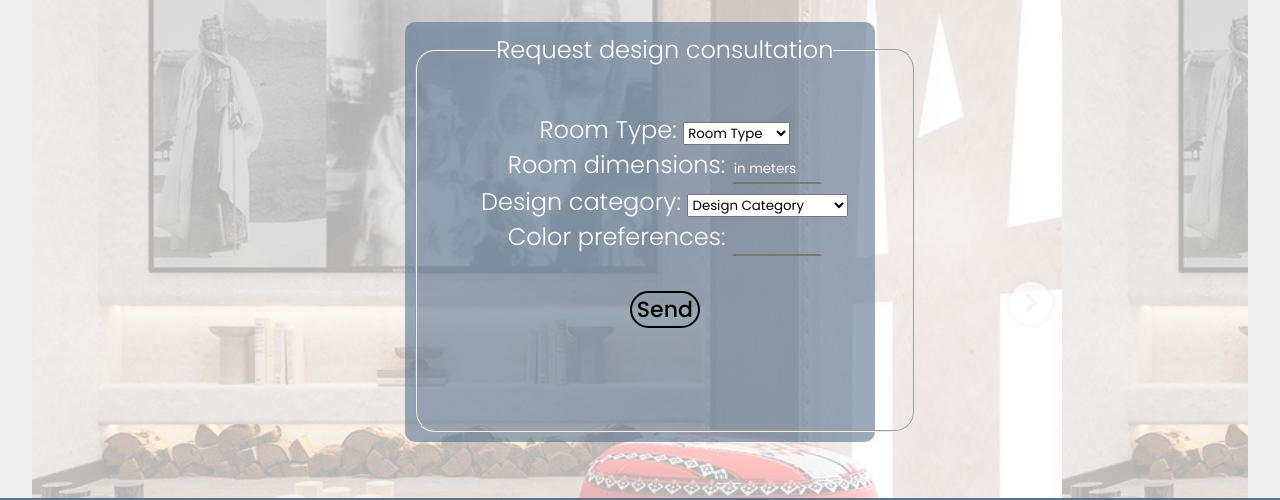
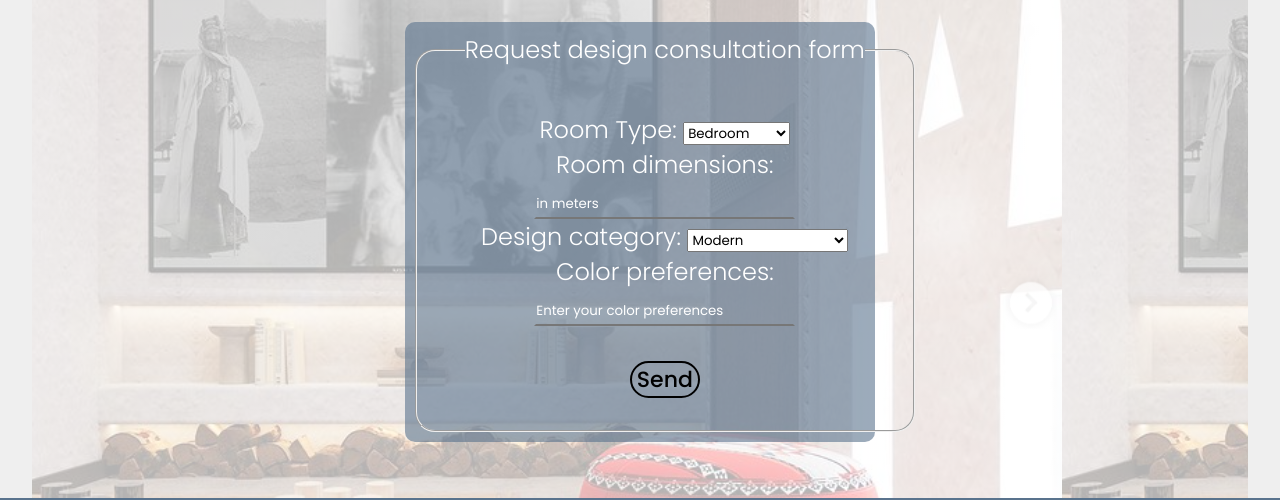
Before and after one commit to mriamft/Majlas, a website: page public_html/RequestDesignConsultation.html in a window 1280 px wide. Shown: the part 332-832 px from the top of the page. Drawn offline with Linux system fonts and the light colour scheme.

Commit message:
يارب الفرج

```diff
--- a/public_html/DesignPortfolio.css
+++ b/public_html/DesignPortfolio.css
@@ -66,4 +66,5 @@ h2{
 }
 h1{
     text-align: center;
+    color: #881817;
 }
--- a/public_html/RequestDesignConsultation.css
+++ b/public_html/RequestDesignConsultation.css
@@ -42,7 +42,7 @@ fieldset{
     background-color: transparent;
     color: #0d0c22;
     transition: .3s cubic-bezier(0.645, 0.045, 0.355, 1);
-    width:90px;
+    width:auto;
     height:30px;
 }
 
--- a/public_html/RequestDesignConsultation.html
+++ b/public_html/RequestDesignConsultation.html
@@ -26,13 +26,11 @@ Click nbfs://nbhost/SystemFileSystem/Templates/ClientSide/html.html to edit this
 
         <form action="" method="post">
             <fieldset>
-                <legend>Request design consultation</legend>
+                <legend>Request design consultation form</legend>
             <br>
             <label>Room Type:
             <select name="roomType" id="roomType" required >
-                <!--placeholder -->
-                <option disabled selected value="">Room Type</option>
-                <option value="Bedroom">Bedroom</option>
+                <option value="Bedroom" selected>Bedroom</option>
                 <option value="Kitchen">Kitchen</option>
                 <option value="LivingRoom">Living Room</option>
                 <option value="DiningRoom">Dining Room</option>
@@ -45,8 +43,7 @@ Click nbfs://nbhost/SystemFileSystem/Templates/ClientSide/html.html to edit this
         <label>
             Design category:
             <select name="DesignCategory" id="DesignCategory" required>
-                <option disabled selected value="">Design Category</option>
-                    <option value="modern">Modern</option>
+                <option value="modern" selected>Modern</option>
                     <option value="mid-centuryModern">Mid-century modern</option>
                     <option value="traditional">Traditional</option>
                     <option value="Coastal">Coastal</option>
@@ -56,7 +53,7 @@ Click nbfs://nbhost/SystemFileSystem/Templates/ClientSide/html.html to edit this
         </label>
         <br>
         <label>
-            Color preferences: <input type="text" name="Color" class="input" required>
+            Color preferences: <input type="text" name="Color" class="input" required placeholder="Enter your color preferences">
         </label>
         <br><br>
 
```
Also changed, not shown: public_html/DesignPortfolio.html (+1 -1 lines).
